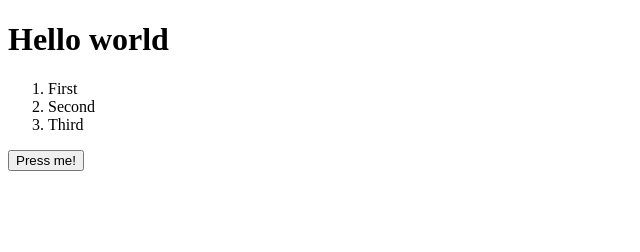
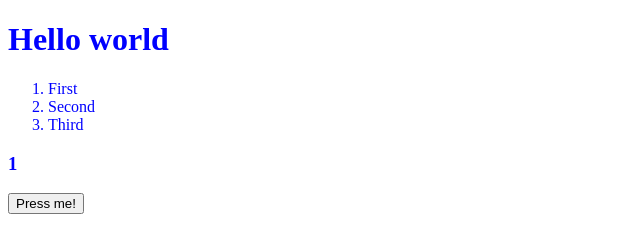
Before and after one commit to ErikRabCC/CC_GIT_WS2, a plain HTML site: page index.html in a window 1280 px wide. Both pictures are taken after a click on the button "Press me!". Shown: the whole page, without its empty margins (0-640 px from the left). Drawn offline with Linux system fonts and the light colour scheme.

Commit message:
The button and it's feature works

```diff
--- a/index.html
+++ b/index.html
@@ -3,6 +3,8 @@
   <head>
     <meta charset="UTF-8" />
     <meta name="viewport" content="width=device-width, initial-scale=1.0" />
+    <link rel="stylesheet" href="style.css">
+    <script defer src="script.js"></script>
     <title>Document</title>
 </head>
 <body>
@@ -20,6 +22,7 @@
             Third
         </li>
     </ol>
+    <h3 id="counter">0</h3>
     <button id="my-button">Press me!</button>
 </body>
 </html>
--- a/script.js
+++ b/script.js
@@ -0,0 +1,5 @@
+document.querySelector("#my-button").addEventListener("click", () => {
+    const current = parseInt(document.querySelector("#counter").innerHTML)
+
+    document.querySelector("#counter").innerHTML = current + 1
+})
```
